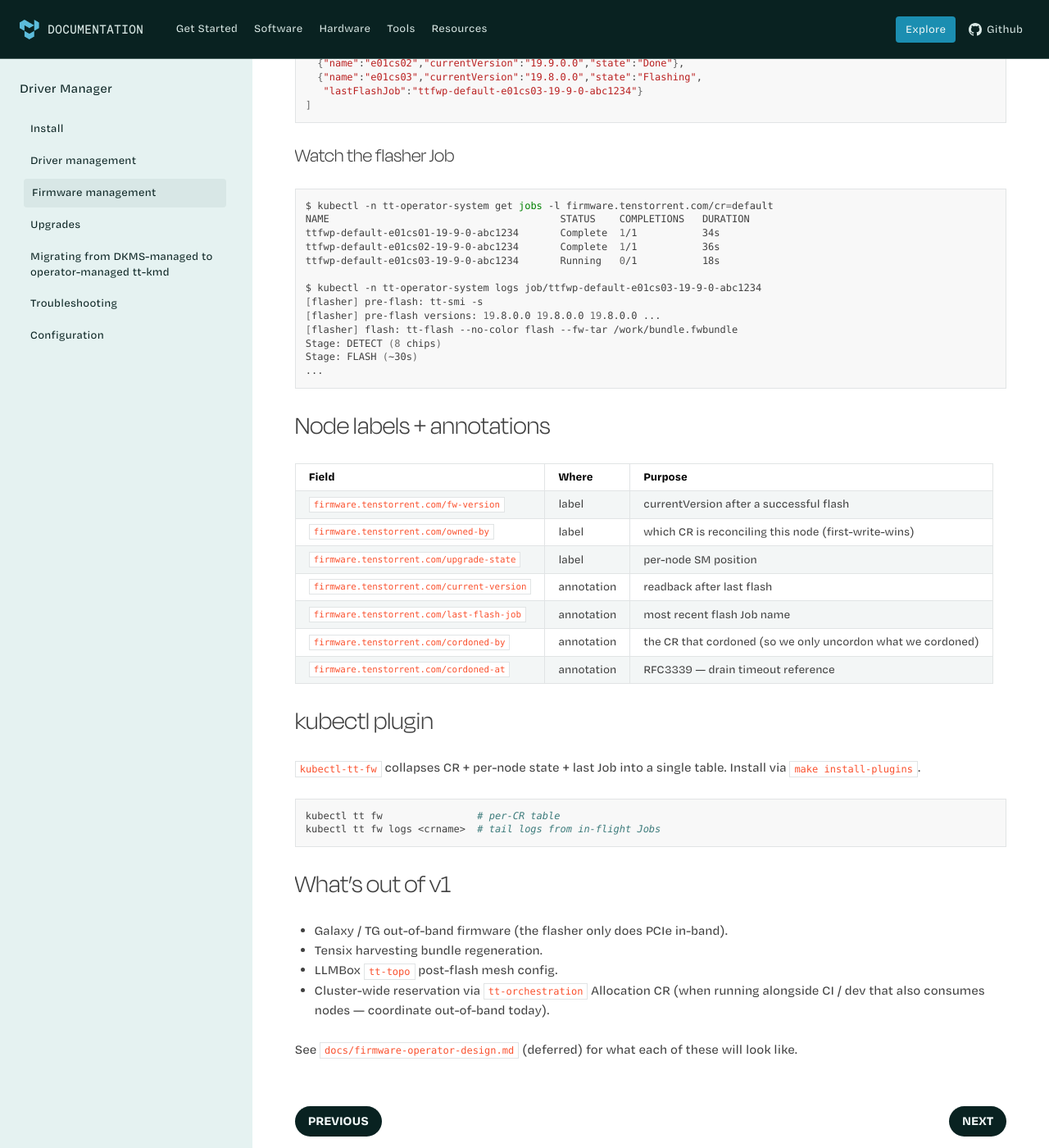
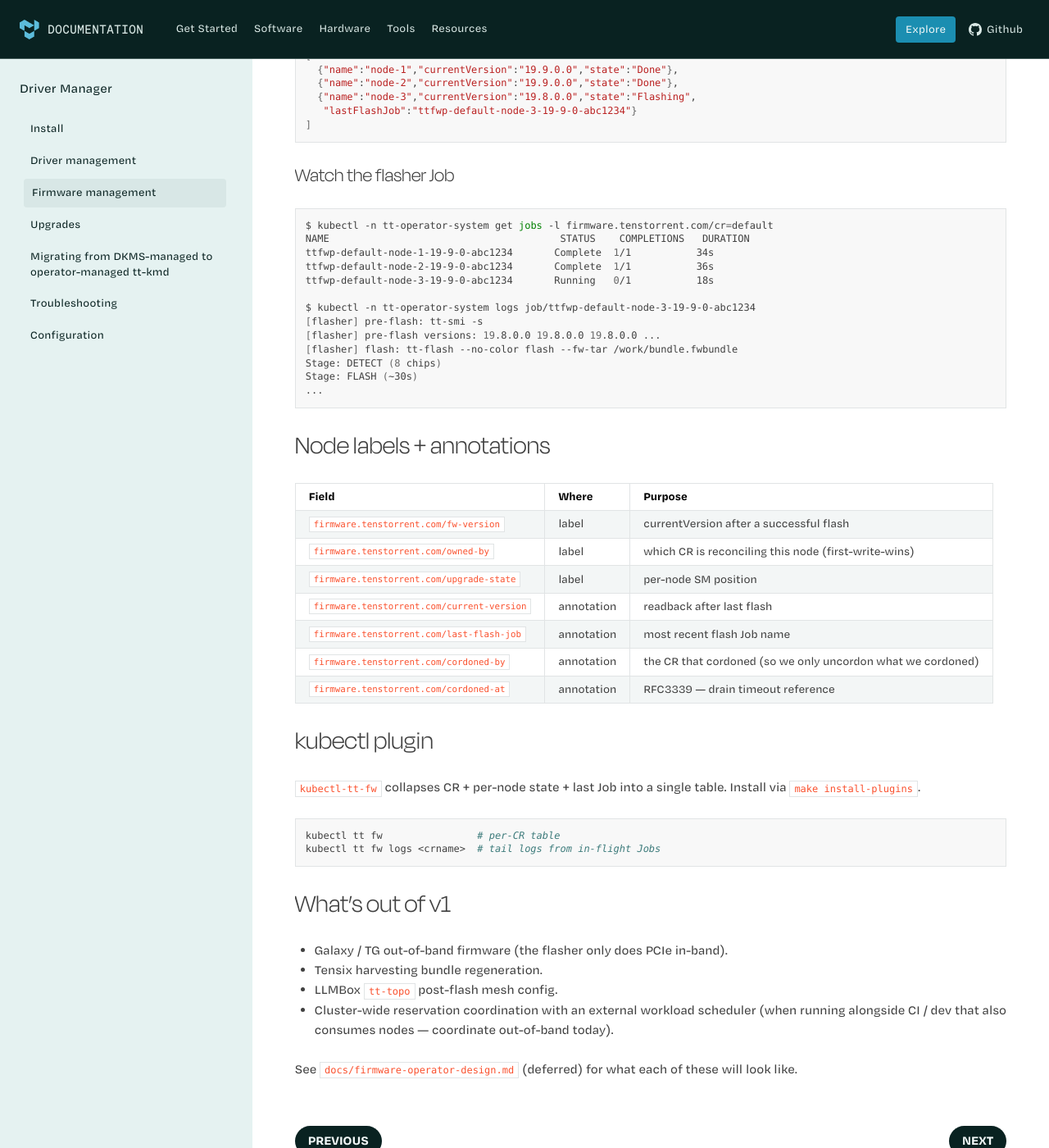
Before and after one commit to tenstorrent/tt-k8s-driver-manager, a Sphinx documentation site: the page built from docs/firmware.md, in a window 1280 px wide and 1400 px high, scrolled down 3604 px. Shown: the whole window at 82% size. Built offline with Sphinx 7.4.7 and the Read the Docs theme 3.1.0, drawn with Linux system fonts in a browser that asks for light colours; some web fonts are replaced; some of the changed text lies outside the part shown.

Commit message:
docs: scrub references to internal Tenstorrent resources
Before publishing to docs.tenstorrent.com (#43), strip references that
point at private repos / internal infrastructure:
- tt-ansible (private) → generic "host-side config-management tool"
- tt-orchestration Allocation CR (private) → generic "external workload
  scheduler"
- aus2-dev2 cluster name in policy / pod examples → generic "default"
- e01cs0X hostnames → node-1/2/3
- Internal "see the aus2-dev2 deploy log in tt-operator" pointer removed
- "Related repos" tt-ansible link removed from README

````diff
--- a/docs/firmware.md
+++ b/docs/firmware.md
@@ -29,7 +29,7 @@
    - Runs `tt-flash --no-color flash <bundle>` (with `--force` if
      `spec.flasher.forceWrite=true`).
    - Asserts post-flash readback equals `spec.readbackVersion` (default
-     `<version>.0` to match tt-ansible's convention).
+     `<version>.0` to match the firmware bundle's readback format).
 3. Job's exit code is the controller's signal — no separate readback
    step in the reconcile loop. A non-zero exit moves the node to
    `Failed` with the Job's last log lines surfaced in CR status.
@@ -164,10 +164,10 @@
 
 $ kubectl get ttfwp default -o jsonpath='{.status.nodes}' | jq
 [
-  {"name":"e01cs01","currentVersion":"19.9.0.0","state":"Done"},
-  {"name":"e01cs02","currentVersion":"19.9.0.0","state":"Done"},
-  {"name":"e01cs03","currentVersion":"19.8.0.0","state":"Flashing",
-   "lastFlashJob":"ttfwp-default-e01cs03-19-9-0-abc1234"}
+  {"name":"node-1","currentVersion":"19.9.0.0","state":"Done"},
+  {"name":"node-2","currentVersion":"19.9.0.0","state":"Done"},
+  {"name":"node-3","currentVersion":"19.8.0.0","state":"Flashing",
+   "lastFlashJob":"ttfwp-default-node-3-19-9-0-abc1234"}
 ]
 ```
 
@@ -176,11 +176,11 @@
 ```bash
 $ kubectl -n tt-operator-system get jobs -l firmware.tenstorrent.com/cr=default
 NAME                                       STATUS    COMPLETIONS   DURATION
-ttfwp-default-e01cs01-19-9-0-abc1234       Complete  1/1           34s
-ttfwp-default-e01cs02-19-9-0-abc1234       Complete  1/1           36s
-ttfwp-default-e01cs03-19-9-0-abc1234       Running   0/1           18s
+ttfwp-default-node-1-19-9-0-abc1234       Complete  1/1           34s
+ttfwp-default-node-2-19-9-0-abc1234       Complete  1/1           36s
+ttfwp-default-node-3-19-9-0-abc1234       Running   0/1           18s
 
-$ kubectl -n tt-operator-system logs job/ttfwp-default-e01cs03-19-9-0-abc1234
+$ kubectl -n tt-operator-system logs job/ttfwp-default-node-3-19-9-0-abc1234
 [flasher] pre-flash: tt-smi -s
 [flasher] pre-flash versions: 19.8.0.0 19.8.0.0 19.8.0.0 ...
 [flasher] flash: tt-flash --no-color flash --fw-tar /work/bundle.fwbundle
@@ -216,9 +216,9 @@
 - Galaxy / TG out-of-band firmware (the flasher only does PCIe in-band).
 - Tensix harvesting bundle regeneration.
 - LLMBox `tt-topo` post-flash mesh config.
-- Cluster-wide reservation via `tt-orchestration` Allocation CR (when
-  running alongside CI / dev that also consumes nodes — coordinate
-  out-of-band today).
+- Cluster-wide reservation coordination with an external workload
+  scheduler (when running alongside CI / dev that also consumes nodes
+  — coordinate out-of-band today).
 
 See `docs/firmware-operator-design.md` (deferred) for what each of
 these will look like.
````
Also changed, not shown: README.md (+4 -7 lines), docs/driver.md (+5 -5 lines), docs/install.md (+3 -3 lines), docs/migrating-from-dkms.md (+7 -6 lines), docs/troubleshooting.md (+12 -12 lines).
